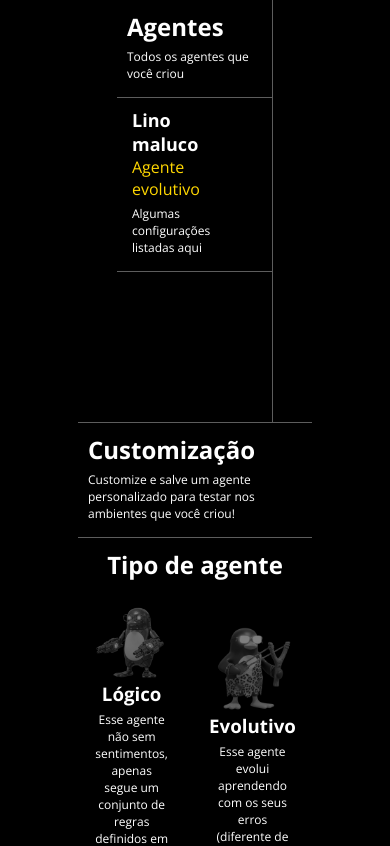
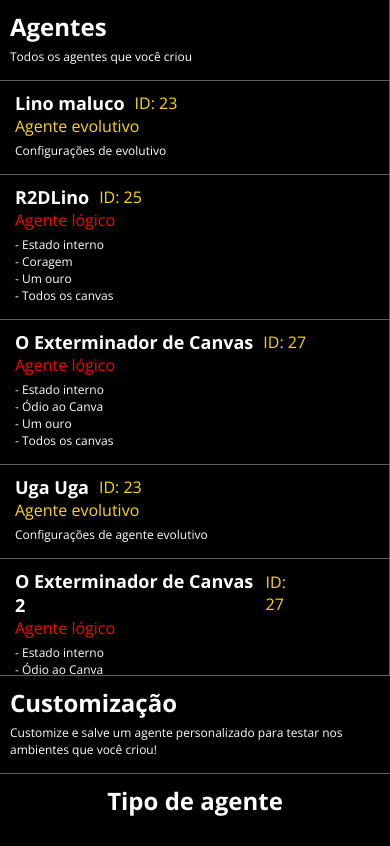
Before and after one commit to williamsdavid5/wumpus-verse-frontend, a React (Vite) app: page /agentes in a window 390 px wide. Shown: the top 846 px of the page. Built offline with nearby package versions, Linux system fonts and the light colour scheme; sample sign-in values are in the browser's storage.

Commit message:
ajustes adicionais de exibição e responsividade, ainda falta a tela de edição de agente evolutivo

```diff
--- a/src/pages/Agentes.jsx
+++ b/src/pages/Agentes.jsx
@@ -18,12 +18,84 @@ export default function Agentes() {
                     <div className='divListaMundos'>
                         <div className='itemListaMundos'>
                             <div className='esquerda'>
-                                <h2>Lino maluco</h2>
-                                <p style={{ color: 'gold' }}>Agente evolutivo</p>
-                                <p className='paragrafoInformativo'>Algumas configurações listadas aqui</p>
+                                <div style={{ display: 'flex', alignItems: 'center', gap: '10px' }}>
+                                    <h2>Lino maluco</h2><p><span className='destaqueGold'>ID: 23</span></p>
+                                </div>
+                                <p className='destaqueGold'>Agente evolutivo</p>
+                                <p className='paragrafoInformativo'>Configurações de evolutivo</p>
                             </div>
                         </div>
-
+                        <div className='itemListaMundos'>
+                            <div className='esquerda'>
+                                <div style={{ display: 'flex', alignItems: 'center', gap: '10px' }}>
+                                    <h2>R2DLino</h2><p><span className='destaqueGold'>ID: 25</span></p>
+                                </div>
+                                <p className='destaqueRed'>Agente lógico</p>
+                                <p className='paragrafoInformativo'>
+                                    - Estado interno <br />
+                                    - Coragem <br />
+                                    - Um ouro <br />
+                                    - Todos os canvas
+                                </p>
+                            </div>
+                        </div>
+                        <div className='itemListaMundos'>
+                            <div className='esquerda'>
+                                <div style={{ display: 'flex', alignItems: 'center', gap: '10px' }}>
+                                    <h2>O Exterminador de Canvas</h2>
+                                    <p><span className='destaqueGold'>ID: 27</span></p>
+                                </div>
+                                <p className='destaqueRed'>Agente lógico</p>
+                                <p className='paragrafoInformativo'>
+                                    - Estado interno <br />
+                                    - Ódio ao Canva <br />
+                                    - Um ouro <br />
+                                    - Todos os canvas
+                                </p>
+                            </div>
+                        </div>
+                        <div className='itemListaMundos'>
+                            <div className='esquerda'>
+                                <div style={{ display: 'flex', alignItems: 'center', gap: '10px' }}>
+                                    <h2>Uga Uga</h2>
+                                    <p><span className='destaqueGold'>ID: 23</span></p>
+                                </div>
+                                <p className='destaqueGold'>Agente evolutivo</p>
+                                <p className='paragrafoInformativo'>
+                                    Configurações de agente evolutivo
+                                </p>
+                            </div>
+                        </div>
+                        <div className='itemListaMundos'>
+                            <div className='esquerda'>
+                                <div style={{ display: 'flex', alignItems: 'center', gap: '10px' }}>
+                                    <h2>O Exterminador de Canvas 2</h2>
+                                    <p><span className='destaqueGold'>ID: 27</span></p>
+                                </div>
+                                <p className='destaqueRed'>Agente lógico</p>
+                                <p className='paragrafoInformativo'>
+                                    - Estado interno <br />
+                                    - Ódio ao Canva <br />
+                                    - Um ouro <br />
+                                    - Todos os canvas
+                                </p>
+                            </div>
+                        </div>
+                        <div className='itemListaMundos'>
+                            <div className='esquerda'>
+                                <div style={{ display: 'flex', alignItems: 'center', gap: '10px' }}>
+                                    <h2>Lino, apenas</h2>
+                                    <p><span className='destaqueGold'>ID: 27</span></p>
+                                </div>
+                                <p className='destaqueRed'>Agente lógico</p>
+                                <p className='paragrafoInformativo'>
+                                    - Estado interno <br />
+                                    - Ódio ao Canva <br />
+                                    - Um ouro <br />
+                                    - Todos os canvas
+                                </p>
+                            </div>
+                        </div>
                     </div>
                 </aside>
                 <section className="direitaAgentes">
@@ -40,7 +112,7 @@ export default function Agentes() {
                                 <img src={LinoLogico} alt="" className={`imagemSelecaoAgente ${tipoAgenteSelecionado === 'logico' ? 'agenteTipoSelecionado' : 'agenteTipoNaoSelecionado'}`} />
                                 <h3>Lógico</h3>
                                 <p className='paragrafoInformativo'>
-                                    Esse agente não sem sentimentos, apenas segue um conjunto de regras definidos em sua programação
+                                    Esse agente não sem sentimentos, apenas segue um conjunto de regras definidas em sua programação
                                 </p>
                             </div>
                             <div className={`blocoTipoAgente ${tipoAgenteSelecionado === 'evolutivo' ? 'blocoTipoSelecionado' : ''}`} onClick={() => setTipoAgenteSelerionado('evolutivo')}>
@@ -63,10 +135,12 @@ export default function Agentes() {
                                     <p>Nome do seu agente</p>
                                     <input type="text" placeholder='Nome do agente' />
                                     <div className='auxInterruptores'>
-                                        <label class="switch switchAgente">
-                                            <input type="checkbox" />
-                                            <span class="slider"></span>
-                                        </label>
+                                        <div className='switchAgente'>
+                                            <label class="switch">
+                                                <input type="checkbox" />
+                                                <span class="slider"></span>
+                                            </label>
+                                        </div>
                                         <p>
                                             <b>Estado interno</b><br />
                                             <span className='paragrafoInformativo'>
--- a/src/pages/styles/agentes.css
+++ b/src/pages/styles/agentes.css
@@ -2,7 +2,6 @@
     height: 100%;
     width: 40%;
     border-right: solid 1px var(--bordaCor);
-    ;
 }
 
 .direitaAgentes {
@@ -97,3 +96,30 @@
     padding: 10px;
     width: 200px;
 }
+
+@media (max-width: 900px) {
+    .agentesMain {
+        flex-direction: column;
+        height: auto;
+        overflow-y: auto;
+        box-sizing: border-box;
+        min-height: 0;
+        min-width: 0;
+        margin: 0px;
+        padding: 0px;
+        width: 100%;
+    }
+
+    .esquerdaAgentes,
+    .direitaAgentes {
+        width: 100%;
+        box-sizing: border-box;
+        min-height: 0;
+        min-width: 0;
+    }
+
+    .esquerdaAgentes {
+        height: 80dvh;
+        overflow-y: auto;
+    }
+}
--- a/src/pages/styles/mapa.css
+++ b/src/pages/styles/mapa.css
@@ -67,15 +67,15 @@ main {
     text-align: left;
 }
 
-.divControle .botaoSalvar {
+/* .divControle .botaoSalvar {
     background-color: white;
     color: black;
-}
+} */
 
-.divControle .botaoSalvar:hover {
+/* .divControle .botaoSalvar:hover {
     background-color: black;
     color: white;
-}
+} */
 
 .div-controles-auxiliar {
     display: flex;
```
